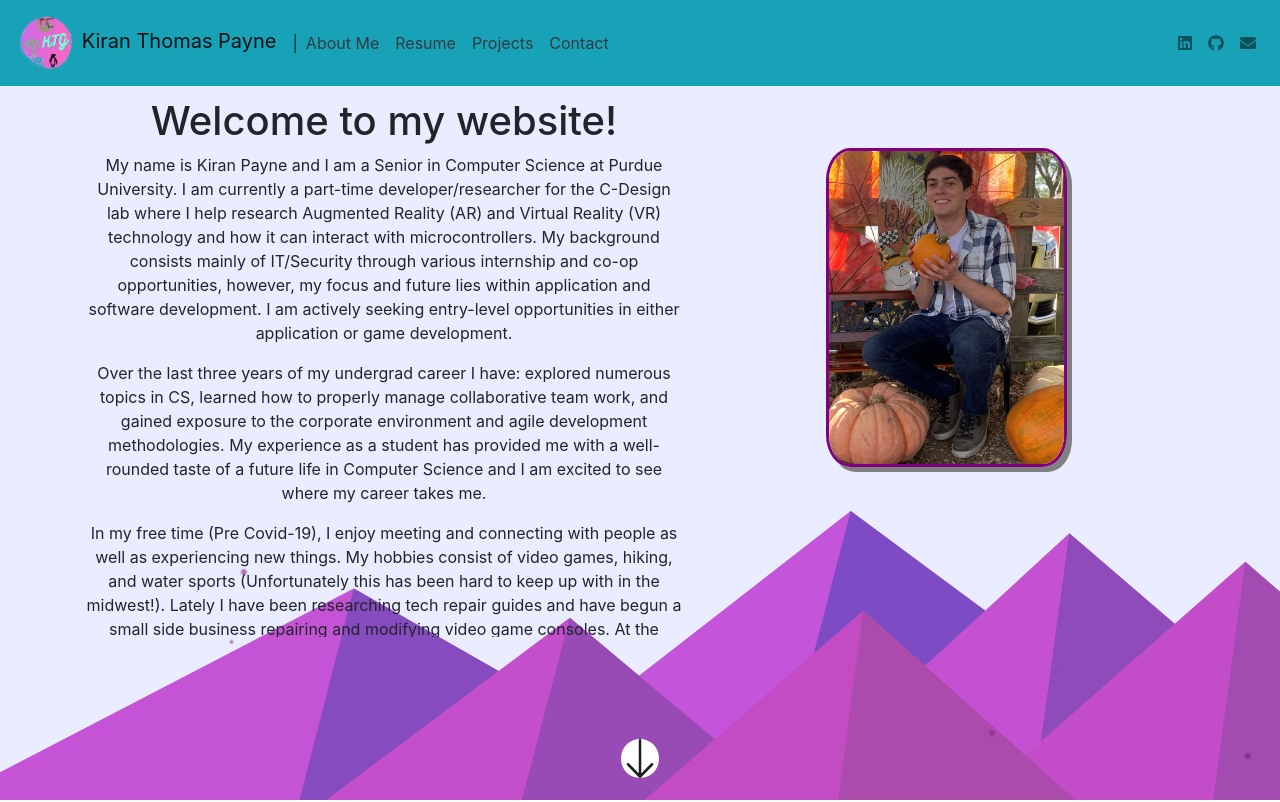
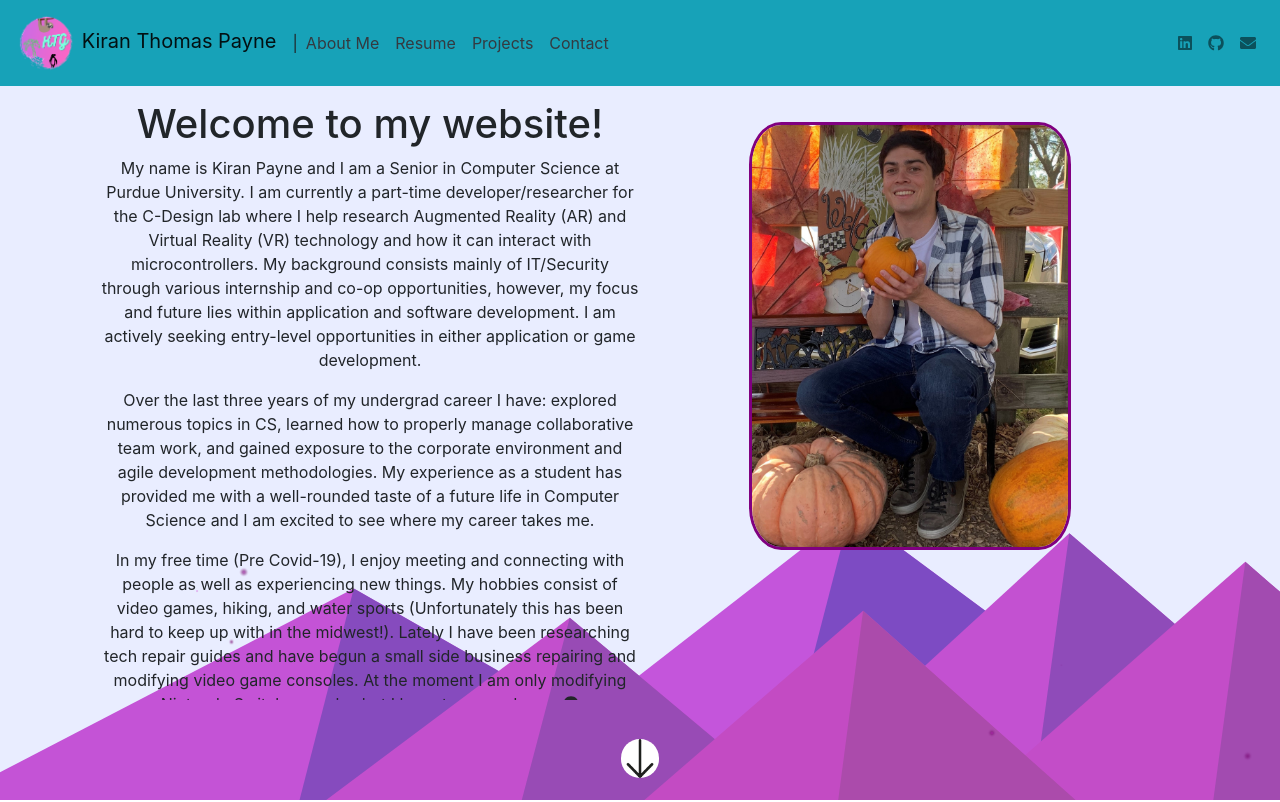
Before and after one commit to ktg441/MyWebsite, a React (Create React App) app: page / in a window 1280 px wide. Shown: the top 802 px of the page. Built offline with nearby package versions, Linux system fonts and the light colour scheme.

Commit message:
Potential fix for standardizing about me css position

```diff
--- a/src/css/About.css
+++ b/src/css/About.css
@@ -1,4 +1,11 @@
 .aboutPic {
+    border-radius: 10%;
+    border: 3px solid purple;
+    box-shadow: 5px 5x grey;
+    max-width: 65%;
+}
+
+.aboutPicOld {
     border-radius: 10%;
     border: 3px solid purple;
     box-shadow: 5px 5px grey;
@@ -21,9 +28,23 @@
     position: relative;
     width: 100%;
     height: 100%;
+    padding: 100px;
+    display: flex;
 }
 
 #aboutDescription {
+    overflow: scroll;
+    text-align: center;
+    width: 50%;
+}
+
+#aboutPicture {
+    width: 50%;
+    padding: 2%;
+    text-align: center;
+}
+
+#aboutDescriptionOld {
     overflow: scroll;
     float: left;
     text-align: center;
@@ -35,10 +56,10 @@
     margin-left: 5%;
 }
 
-#aboutPicture {
+#aboutPictureOld {
     float: right;
     width: 30%;
     padding: 20px;
-    margin-top: 10%;
+    margin-top: 9%;
     margin-right: 7%;
 }
```
